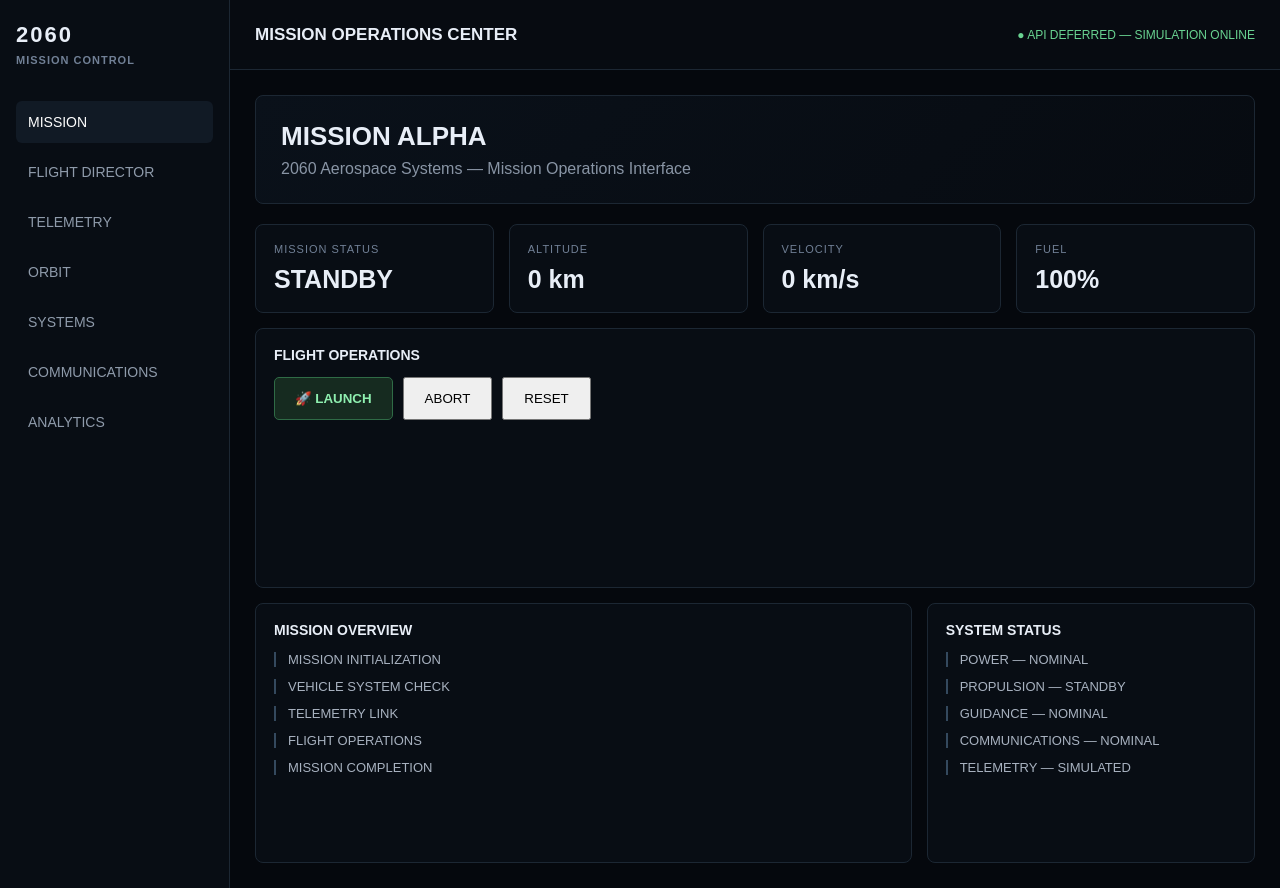
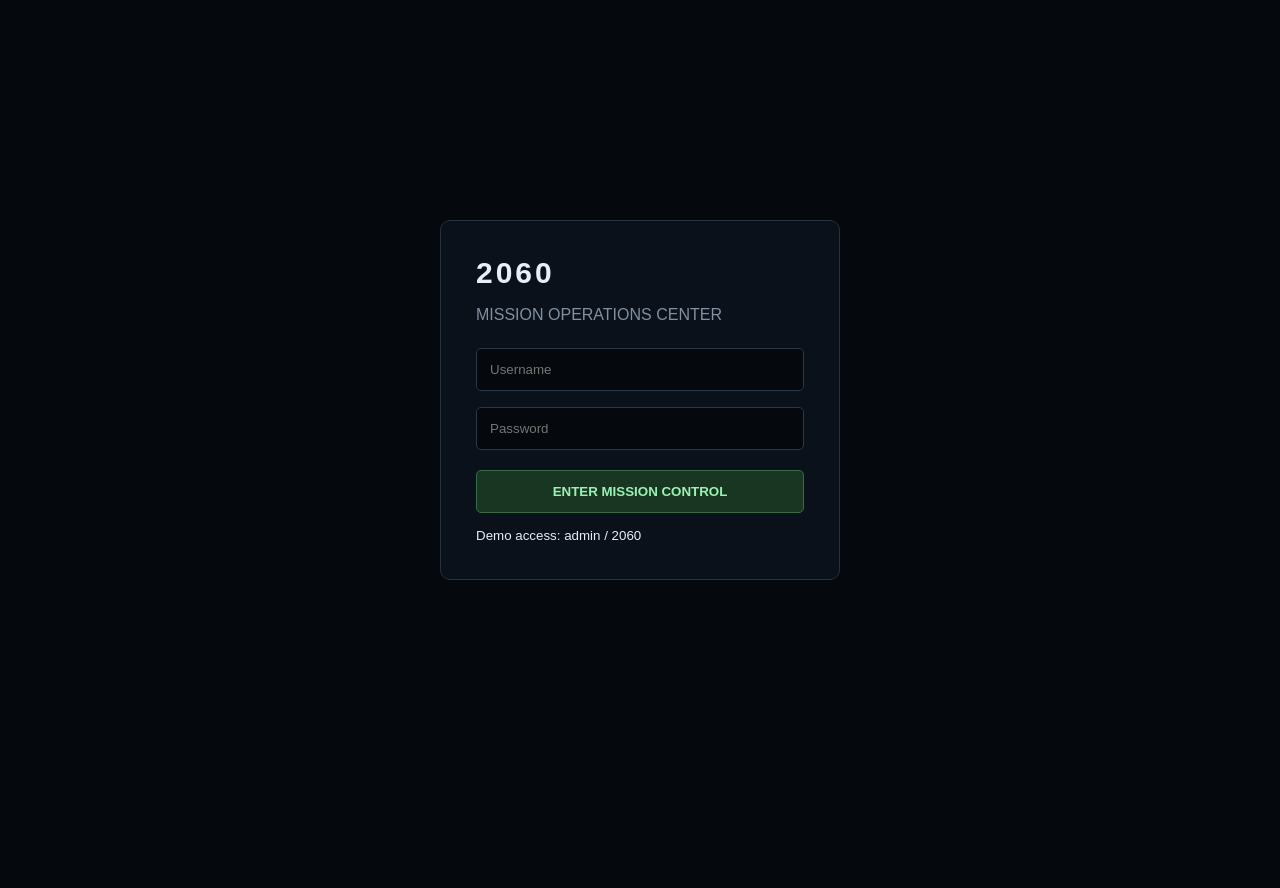
Before and after one commit to kenyatothestar/2060-aerospace-company-, a website: page frontend/index.html in a window 1280 px wide. After the commit the page ends 800 px from the top, so only its background shows below. Drawn offline with Linux system fonts and the light colour scheme.

Commit message:
Create full 2060 login and application shell

```diff
--- a/frontend/index.html
+++ b/frontend/index.html
@@ -2,388 +2,149 @@
 <html lang="en">
 <head>
 <meta charset="UTF-8">
-<meta name="viewport" content="width=device-width, initial-scale=1.0">
+<meta name="viewport" content="width=device-width,initial-scale=1">
 <title>2060 Mission Control</title>
-
 <style>
-* {
-  box-sizing: border-box;
-}
-
-body {
-  margin: 0;
-  background: #05080d;
-  color: #e8eef7;
-  font-family: Arial, Helvetica, sans-serif;
-}
-
-.app {
-  min-height: 100vh;
-  display: grid;
-  grid-template-columns: 230px 1fr;
-}
-
-.sidebar {
-  background: #080d14;
-  border-right: 1px solid #1c2733;
-  padding: 22px 16px;
-}
-
-.logo {
-  font-size: 22px;
-  font-weight: bold;
-  letter-spacing: 2px;
-  margin-bottom: 35px;
-}
-
-.logo span {
-  display: block;
-  font-size: 11px;
-  color: #718096;
-  margin-top: 6px;
-  letter-spacing: 1px;
-}
-
-.nav {
-  display: grid;
-  gap: 8px;
-}
-
-.nav button {
-  background: transparent;
-  border: 0;
-  color: #8f9bab;
-  padding: 13px 12px;
-  text-align: left;
-  border-radius: 6px;
-  cursor: pointer;
-  font-size: 14px;
-}
-
-.nav button:hover,
-.nav button.active {
-  background: #111a25;
-  color: #ffffff;
-}
-
-.main {
-  min-width: 0;
-}
-
-.topbar {
-  height: 70px;
-  border-bottom: 1px solid #1c2733;
-  display: flex;
-  align-items: center;
-  justify-content: space-between;
-  padding: 0 25px;
-  background: #070b11;
-}
-
-.title {
-  font-size: 17px;
-  font-weight: bold;
-}
-
-.status {
-  font-size: 12px;
-  color: #69d391;
-}
-
-.content {
-  padding: 25px;
-}
-
-.hero {
-  border: 1px solid #1c2733;
-  background: linear-gradient(135deg, #0a111a, #070b11);
-  padding: 25px;
-  border-radius: 8px;
-  margin-bottom: 20px;
-}
-
-.hero h1 {
-  margin: 0 0 8px;
-  font-size: 26px;
-}
-
-.hero p {
-  margin: 0;
-  color: #8995a5;
-}
-
-.grid {
-  display: grid;
-  grid-template-columns: repeat(4, 1fr);
-  gap: 15px;
-}
-
-.card {
-  background: #080d14;
-  border: 1px solid #1c2733;
-  border-radius: 8px;
-  padding: 18px;
-}
-
-.card-label {
-  color: #718096;
-  font-size: 11px;
-  letter-spacing: 1px;
-  margin-bottom: 10px;
-}
-
-.card-value {
-  font-size: 25px;
-  font-weight: bold;
-}
-
-.panel-grid {
-  display: grid;
-  grid-template-columns: 2fr 1fr;
-  gap: 15px;
-  margin-top: 15px;
-}
-
-.panel {
-  background: #080d14;
-  border: 1px solid #1c2733;
-  border-radius: 8px;
-  padding: 18px;
-  min-height: 260px;
-}
-
-.panel h3 {
-  margin-top: 0;
-  font-size: 14px;
-}
-
-.timeline {
-  display: grid;
-  gap: 12px;
-}
-
-.timeline div {
-  border-left: 2px solid #34495e;
-  padding-left: 12px;
-  color: #a8b2c0;
-  font-size: 13px;
-}
-
-.api-ok {
-  color: #69d391;
-}
-
-.api-error {
-  color: #e57373;
-}
-
-@media (max-width: 900px) {
-  .app {
-    grid-template-columns: 1fr;
-  }
-
-  .sidebar {
-    display: none;
-  }
-
-  .grid {
-    grid-template-columns: repeat(2, 1fr);
-  }
-
-  .panel-grid {
-    grid-template-columns: 1fr;
-  }
-}
-
-#launchBtn {
-  background: #162b20;
-  color: #8ff0b0;
-  border: 1px solid #2f6b46;
-  border-radius: 5px;
-  font-weight: bold;
-}
+*{box-sizing:border-box}
+body{margin:0;background:#05080d;color:#e8eef7;font-family:Arial,sans-serif}
+button{cursor:pointer}
+#login{min-height:100vh;display:flex;align-items:center;justify-content:center;background:#05080d}
+.login-box{width:min(400px,90%);background:#0a111a;border:1px solid #243241;border-radius:10px;padding:35px}
+.login-box h1{margin:0;font-size:30px;letter-spacing:3px}
+.login-box p{color:#8190a2}
+.login-box input{width:100%;padding:13px;margin:8px 0;background:#05080d;border:1px solid #293746;color:white;border-radius:5px}
+.login-box button{width:100%;padding:13px;margin-top:12px;background:#183622;color:#9af2b5;border:1px solid #356b47;border-radius:5px;font-weight:bold}
+#error{color:#e57373;font-size:13px}
+#app{display:none;min-height:100vh;grid-template-columns:220px 1fr}
+.sidebar{background:#080d14;border-right:1px solid #1d2935;padding:22px 14px}
+.logo{font-size:25px;font-weight:bold;letter-spacing:3px;margin-bottom:35px}
+.logo small{display:block;font-size:10px;color:#738092;letter-spacing:1px;margin-top:5px}
+.nav button{display:block;width:100%;padding:13px;margin:5px 0;text-align:left;background:transparent;color:#8996a6;border:0;border-radius:5px}
+.nav button:hover,.nav button.active{background:#111b26;color:white}
+.main{min-width:0}
+.top{height:65px;border-bottom:1px solid #1d2935;display:flex;align-items:center;justify-content:space-between;padding:0 22px}
+.online{color:#72d99a;font-size:12px}
+.content{padding:22px}
+.hero{background:#0a111a;border:1px solid #1d2935;border-radius:8px;padding:22px;margin-bottom:18px}
+.hero h1{margin:0 0 6px}
+.hero p{margin:0;color:#8290a1}
+.cards{display:grid;grid-template-columns:repeat(4,1fr);gap:14px}
+.card,.panel{background:#080d14;border:1px solid #1d2935;border-radius:8px;padding:18px}
+.label{font-size:10px;color:#718096;letter-spacing:1px;margin-bottom:9px}
+.value{font-size:24px;font-weight:bold}
+.panels{display:grid;grid-template-columns:2fr 1fr;gap:14px;margin-top:14px}
+.panel{min-height:230px}
+.panel h3{font-size:14px;margin-top:0}
+.control{padding:11px 18px;margin:4px;background:#162b20;color:#9af2b5;border:1px solid #356b47;border-radius:5px}
+.logout{background:#201418!important;color:#f19a9a!important;border:1px solid #63383b!important}
+.page{display:none}.page.active{display:block}
+@media(max-width:850px){#app{grid-template-columns:1fr}.sidebar{display:none}.cards{grid-template-columns:repeat(2,1fr)}.panels{grid-template-columns:1fr}}
 </style>
 </head>
-
 <body>
 
-<div class="app">
-
-  <aside class="sidebar">
-    <div class="logo">
-      2060
-      <span>MISSION CONTROL</span>
+<div id="login">
+<div class="login-box">
+<h1>2060</h1>
+<p>MISSION OPERATIONS CENTER</p>
+<input id="user" placeholder="Username">
+<input id="pass" type="password" placeholder="Password">
+<button onclick="login()">ENTER MISSION CONTROL</button>
+<p id="error"></p>
+<small>Demo access: admin / 2060</small>
+</div>
 </div>
 
-    <nav class="nav">
-      <button class="active">MISSION</button>
-      <button>FLIGHT DIRECTOR</button>
-      <button>TELEMETRY</button>
-      <button>ORBIT</button>
-      <button>SYSTEMS</button>
-      <button>COMMUNICATIONS</button>
-      <button>ANALYTICS</button>
-    </nav>
+<div id="app">
+<aside class="sidebar">
+<div class="logo">2060<small>MISSION CONTROL</small></div>
+<div class="nav">
+<button class="active" onclick="page('mission',this)">MISSION</button>
+<button onclick="page('flight',this)">FLIGHT DIRECTOR</button>
+<button onclick="page('telemetry',this)">TELEMETRY</button>
+<button onclick="page('orbit',this)">ORBIT</button>
+<button onclick="page('systems',this)">SYSTEMS</button>
+<button onclick="page('communications',this)">COMMUNICATIONS</button>
+<button onclick="page('analytics',this)">ANALYTICS</button>
+<button class="logout" onclick="logout()">LOG OUT</button>
+</div>
 </aside>
 
 <main class="main">
-
-    <header class="topbar">
-      <div class="title">MISSION OPERATIONS CENTER</div>
-      <div class="status" id="apiStatus">
-        ● API DEFERRED — SIMULATION ONLINE
-      </div>
+<header class="top">
+<strong>MISSION OPERATIONS CENTER</strong>
+<span class="online">● DEMO SYSTEM ONLINE</span>
 </header>
 
 <section class="content">
 
-      <div class="hero">
-        <h1>MISSION ALPHA</h1>
-        <p>2060 Aerospace Systems — Mission Operations Interface</p>
+<div id="mission" class="page active">
+<div class="hero"><h1>MISSION ALPHA</h1><p>2060 Aerospace Systems — Mission Operations Interface</p></div>
+<div class="cards">
+<div class="card"><div class="label">MISSION STATUS</div><div id="status" class="value">STANDBY</div></div>
+<div class="card"><div class="label">ALTITUDE</div><div id="alt" class="value">0 km</div></div>
+<div class="card"><div class="label">VELOCITY</div><div id="vel" class="value">0 km/s</div></div>
+<div class="card"><div class="label">FUEL</div><div id="fuel" class="value">100%</div></div>
 </div>
-
-      <div class="grid">
-
-        <div class="card">
-          <div class="card-label">MISSION STATUS</div>
-          <div class="card-value" id="missionStatus">STANDBY</div>
-        </div>
-
-        <div class="card">
-          <div class="card-label">ALTITUDE</div>
-          <div class="card-value" id="altitude">—</div>
-        </div>
-
-        <div class="card">
-          <div class="card-label">VELOCITY</div>
-          <div class="card-value" id="velocity">—</div>
-        </div>
-
-        <div class="card">
-          <div class="card-label">FUEL</div>
-          <div class="card-value" id="fuel">—</div>
-        </div>
-
-      </div>
-
-
-<div class="panel" id="flightControls" style="margin-top:15px;">
-  <h3>FLIGHT OPERATIONS</h3>
-  <div style="display:flex;gap:10px;flex-wrap:wrap;">
-    <button id="launchBtn" onclick="launchMission()" style="padding:12px 20px;cursor:pointer;">
-      🚀 LAUNCH
-    </button>
-    <button onclick="abortMission()" style="padding:12px 20px;cursor:pointer;">
-      ABORT
-    </button>
-    <button onclick="resetMission()" style="padding:12px 20px;cursor:pointer;">
-      RESET
-    </button>
+<div class="panels">
+<div class="panel"><h3>MISSION OVERVIEW</h3><p>MISSION INITIALIZATION</p><p>VEHICLE SYSTEM CHECK</p><p>TELEMETRY LINK</p><p>FLIGHT OPERATIONS</p><p>MISSION COMPLETION</p></div>
+<div class="panel"><h3>SYSTEM STATUS</h3><p>POWER — NOMINAL</p><p>PROPULSION — STANDBY</p><p>GUIDANCE — NOMINAL</p><p>COMMUNICATIONS — NOMINAL</p><p>TELEMETRY — SIMULATED</p></div>
 </div>
 </div>
 
-<div class="panel-grid">
+<div id="flight" class="page"><div class="hero"><h1>FLIGHT DIRECTOR</h1><p>Mission command center</p></div><div class="panel"><h3>FLIGHT OPERATIONS</h3><button class="control" onclick="launch()">🚀 LAUNCH</button><button class="control" onclick="abort()">ABORT</button><button class="control" onclick="reset()">RESET</button></div></div>
 
-        <div class="panel">
-          <h3>MISSION OVERVIEW</h3>
+<div id="telemetry" class="page"><div class="hero"><h1>TELEMETRY</h1><p>Vehicle telemetry monitoring</p></div><div class="cards"><div class="card"><div class="label">ALTITUDE</div><div class="value" id="alt2">0 km</div></div><div class="card"><div class="label">VELOCITY</div><div class="value" id="vel2">0 km/s</div></div><div class="card"><div class="label">FUEL</div><div class="value" id="fuel2">100%</div></div><div class="card"><div class="label">LINK</div><div class="value">SIMULATED</div></div></div></div>
 
-          <div class="timeline">
-            <div>MISSION INITIALIZATION</div>
-            <div>VEHICLE SYSTEM CHECK</div>
-            <div>TELEMETRY LINK</div>
-            <div>FLIGHT OPERATIONS</div>
-            <div>MISSION COMPLETION</div>
-          </div>
-        </div>
+<div id="orbit" class="page"><div class="hero"><h1>ORBIT</h1><p>Trajectory and orbital operations</p></div><div class="panel"><h3>TRAJECTORY</h3><p>Orbital visualization module ready.</p></div></div>
 
-        <div class="panel">
-          <h3>SYSTEM STATUS</h3>
+<div id="systems" class="page"><div class="hero"><h1>SYSTEMS</h1><p>Vehicle and ground-system health</p></div><div class="panel"><h3>SYSTEM HEALTH</h3><p>POWER — NOMINAL</p><p>GUIDANCE — NOMINAL</p><p>PROPULSION — STANDBY</p></div></div>
 
-          <div class="timeline">
-            <div>POWER — NOMINAL</div>
-            <div>PROPULSION — STANDBY</div>
-            <div>GUIDANCE — NOMINAL</div>
-            <div>COMMUNICATIONS — NOMINAL</div>
-            <div>TELEMETRY — <span id="telemetryStatus">CHECKING</span></div>
-          </div>
-        </div>
+<div id="communications" class="page"><div class="hero"><h1>COMMUNICATIONS</h1><p>Mission communication center</p></div><div class="panel"><h3>COMMUNICATION LINK</h3><p>MISSION CHANNEL — READY</p><p>GROUND LINK — SIMULATED</p></div></div>
 
-      </div>
+<div id="analytics" class="page"><div class="hero"><h1>ANALYTICS</h1><p>Mission performance analytics</p></div><div class="panel"><h3>MISSION ANALYTICS</h3><p>Telemetry analytics module ready.</p><p>Performance monitoring module ready.</p></div></div>
 
 </section>
-
 </main>
-
 </div>
 
 <script>
-let missionRunning = false;
-let altitudeValue = 0;
-let velocityValue = 0;
-let fuelValue = 100;
-let telemetryTimer = null;
+let running=false,timer=null,a=0,v=0,f=100;
 
-function updateTelemetry() {
-  if (!missionRunning) return;
-
-  altitudeValue += 25;
-  velocityValue += 0.08;
-  fuelValue = Math.max(0, fuelValue - 0.4);
-
-  document.getElementById("altitude").textContent =
-    altitudeValue.toFixed(0) + " km";
-
-  document.getElementById("velocity").textContent =
-    velocityValue.toFixed(2) + " km/s";
-
-  document.getElementById("fuel").textContent =
-    fuelValue.toFixed(1) + "%";
-
-  document.getElementById("missionStatus").textContent =
-    altitudeValue >= 100 ? "ASCENT" : "LAUNCH";
-
-  document.getElementById("telemetryStatus").textContent =
-    "SIMULATED";
-
-  if (fuelValue <= 0) {
-    abortMission();
-  }
+function login(){
+ if(document.getElementById("user").value==="admin" && document.getElementById("pass").value==="2060"){
+  document.getElementById("login").style.display="none";
+  document.getElementById("app").style.display="grid";
+ }else document.getElementById("error").textContent="Use demo access: admin / 2060";
 }
 
-function launchMission() {
-  if (missionRunning) return;
-
-  missionRunning = true;
-  document.getElementById("missionStatus").textContent = "LAUNCH";
-  document.getElementById("telemetryStatus").textContent = "SIMULATED";
-
-  clearInterval(telemetryTimer);
-  telemetryTimer = setInterval(updateTelemetry, 1000);
+function logout(){
+ document.getElementById("app").style.display="none";
+ document.getElementById("login").style.display="flex";
 }
 
-function abortMission() {
-  missionRunning = false;
-  clearInterval(telemetryTimer);
-  document.getElementById("missionStatus").textContent = "ABORTED";
+function page(id,btn){
+ document.querySelectorAll(".page").forEach(x=>x.classList.remove("active"));
+ document.getElementById(id).classList.add("active");
+ document.querySelectorAll(".nav button").forEach(x=>x.classList.remove("active"));
+ btn.classList.add("active");
 }
 
-function resetMission() {
-  missionRunning = false;
-  clearInterval(telemetryTimer);
-
-  altitudeValue = 0;
-  velocityValue = 0;
-  fuelValue = 100;
-
-  document.getElementById("missionStatus").textContent = "STANDBY";
-  document.getElementById("altitude").textContent = "0 km";
-  document.getElementById("velocity").textContent = "0 km/s";
-  document.getElementById("fuel").textContent = "100%";
-  document.getElementById("telemetryStatus").textContent = "SIMULATED";
+function update(){
+ if(!running)return;
+ a+=25;v+=.08;f=Math.max(0,f-.4);
+ document.getElementById("status").textContent=a>=100?"ASCENT":"LAUNCH";
+ document.getElementById("alt").textContent=a+" km";
+ document.getElementById("vel").textContent=v.toFixed(2)+" km/s";
+ document.getElementById("fuel").textContent=f.toFixed(1)+"%";
+ document.getElementById("alt2").textContent=a+" km";
+ document.getElementById("vel2").textContent=v.toFixed(2)+" km/s";
+ document.getElementById("fuel2").textContent=f.toFixed(1)+"%";
 }
 
-resetMission();
+function launch(){running=true;clearInterval(timer);timer=setInterval(update,1000);update()}
+function abort(){running=false;clearInterval(timer);document.getElementById("status").textContent="ABORTED"}
+function reset(){running=false;clearInterval(timer);a=0;v=0;f=100;update();document.getElementById("status").textContent="STANDBY";document.getElementById("alt").textContent="0 km";document.getElementById("vel").textContent="0 km/s";document.getElementById("fuel").textContent="100%";document.getElementById("alt2").textContent="0 km";document.getElementById("vel2").textContent="0 km/s";document.getElementById("fuel2").textContent="100%"}
 </script>
-
 </body>
 </html>
```
Lines whose indentation alone changed are shown as unchanged.
